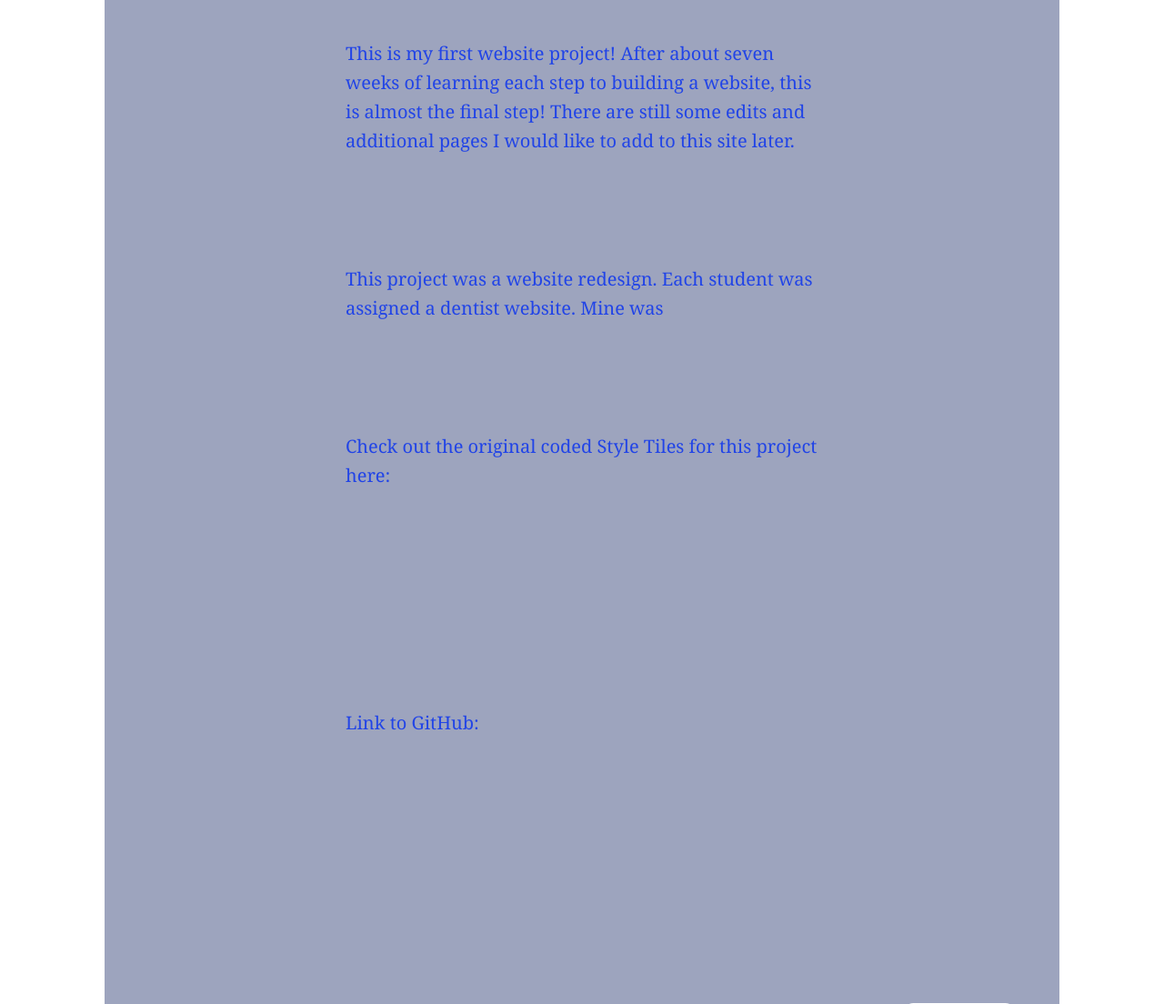
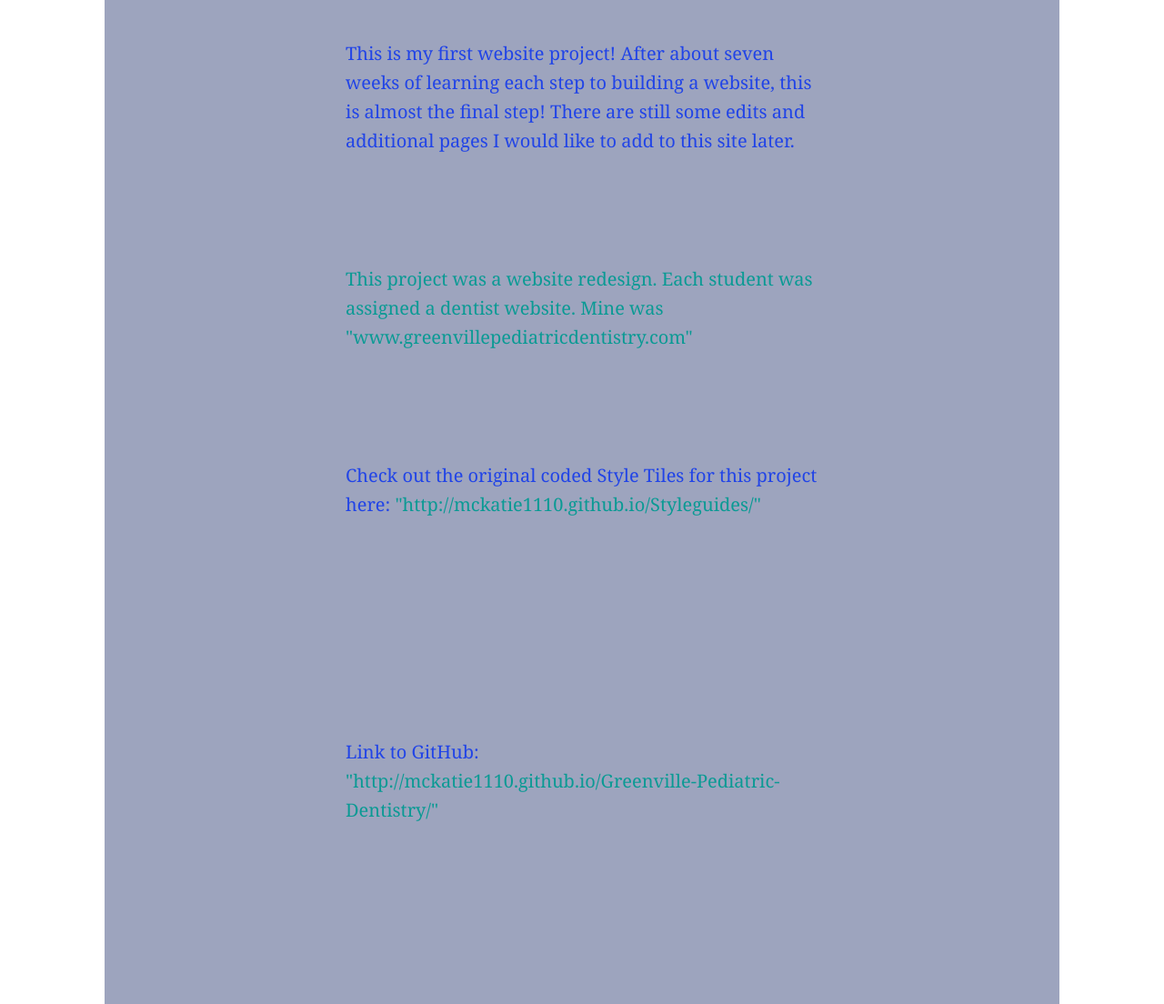
Before and after one commit to mckatie1110/mckatie1110.github.io, a plain HTML site: page project1.html in a window 1280 px wide. Shown: the part 1525-2629 px from the top of the page at 91% size. Drawn offline with Linux system fonts and the light colour scheme.

Commit message:
Adjusted links and project files

```diff
--- a/project1.html
+++ b/project1.html
@@ -19,18 +19,18 @@
       </ul>
     </nav>
   </div>
-    <a name="projects.html">
     <ul>
       <li class="projectlinks"><a href="project1.html">Latest<br>Project</a></li>
       <li class="projectlinks"><a href="project2.html">Past<br>Projects</a></li>
     </ul>
+      <a name="projects.html">
     <div class="latestproject">
       <img src="images/dentist1.png">
       <h2>Greenville Pediatric Dentistry Website</h2>
       <p>This is my first website project! After about seven weeks of learning each step to building a website, this is almost the final step! There are still some edits and additional pages I would like to add to this site later.</p>
-      <p>This project was a website redesign. Each student was assigned a dentist website. Mine was <a href="www.greenvillepediatricdentistry.com"></a></p>
-      <p>Check out the original coded Style Tiles for this project here: <a href="http://mckatie1110.github.io/Styleguides/"></a><p>
-      <p>Link to GitHub: <a href="http://mckatie1110.github.io/Greenville-Pediatric-Dentistry/"></a></p>
+      <p>This project was a website redesign. Each student was assigned a dentist website. Mine was <a>"www.greenvillepediatricdentistry.com"</a></p>
+      <p>Check out the original coded Style Tiles for this project here: <a>"http://mckatie1110.github.io/Styleguides/"</a><p>
+      <p>Link to GitHub: <a>"http://mckatie1110.github.io/Greenville-Pediatric-Dentistry/"</a></p>
     </div>
     <a name="contact.html">
     <div class="socialmedia">
```
Also changed, not shown: index.html (+3 -3 lines), project2.html (+2 -2 lines).
